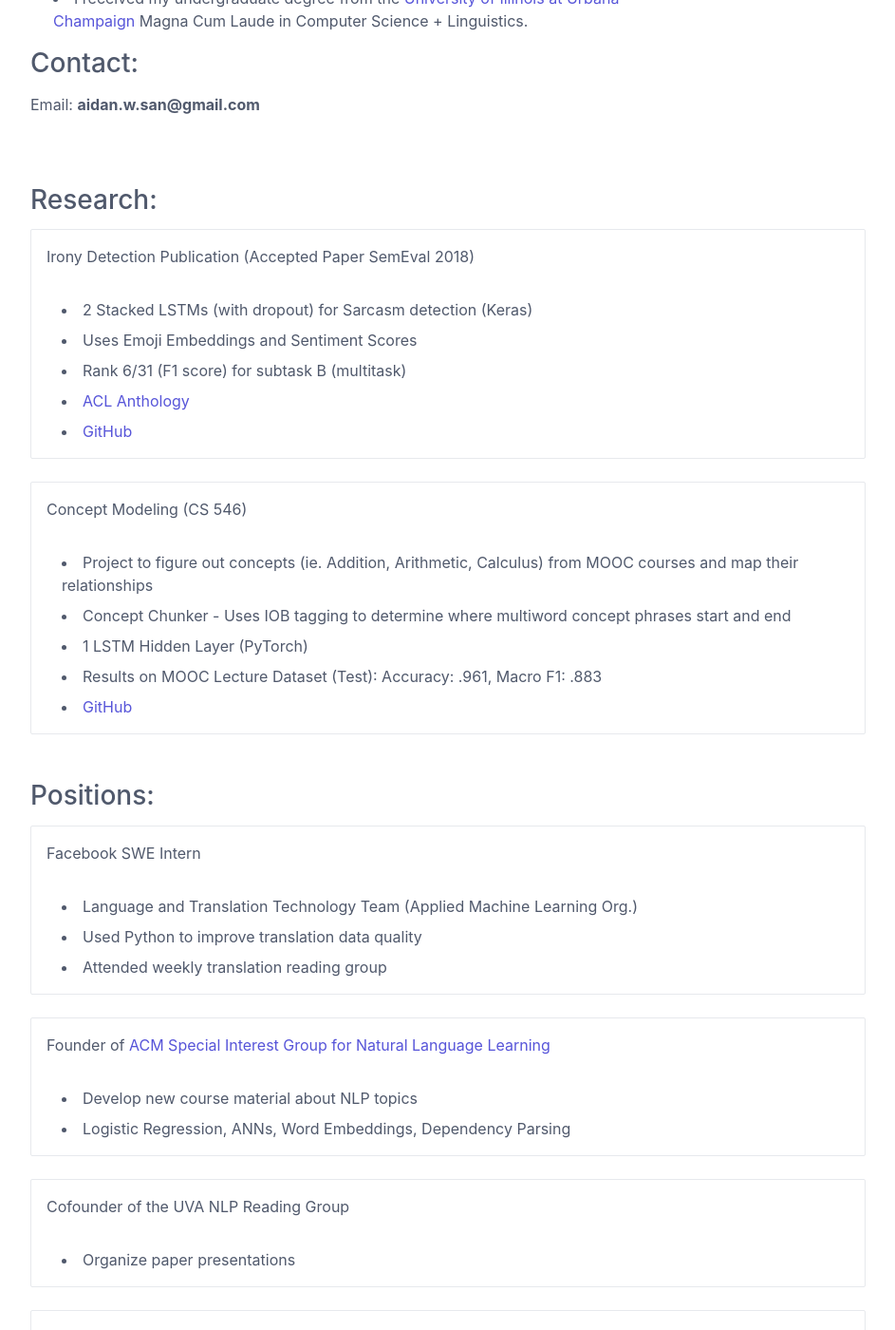
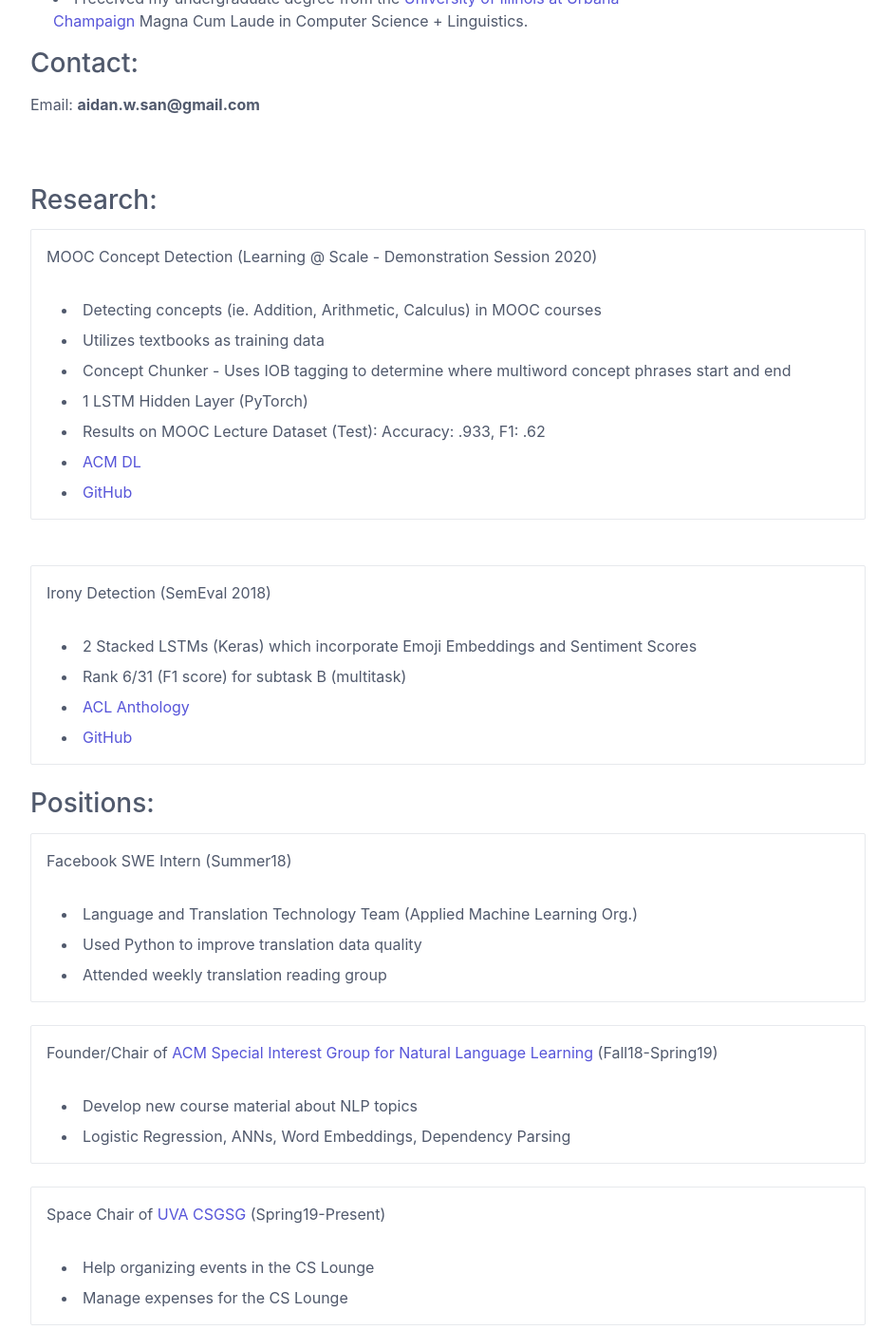
Before and after one commit to aidansan/aidansan.github.io, a Jekyll site: the page built from index.html, in a window 1280 px wide and 1400 px high, scrolled down 378 px. Shown: the whole window at 95% size, without its empty margins (168-1111 px from the left). Built offline with Jekyll 4.4.1, drawn with Linux system fonts in a browser that asks for light colours; some of the changed text lies outside the part shown.

Commit message:
Update index.html

```diff
--- a/index.html
+++ b/index.html
@@ -25,40 +25,40 @@
 <h3>Research: </h3>
 <div class="panel">
   <div class="panel-header">
-    <div class="panel-title">Irony Detection Publication (Accepted Paper SemEval 2018)</div>
+    <div class="panel-title">MOOC Concept Detection (Learning @ Scale - Demonstration Session 2020)</div>
   </div>
   <div class="panel-body">
     <ul>
-      <li>2 Stacked LSTMs (with dropout) for Sarcasm detection (Keras)</li>
-      <li>Uses Emoji Embeddings and Sentiment Scores</li>
+        <li>Detecting concepts (ie. Addition, Arithmetic, Calculus) in
+MOOC courses</li>
+        <li>Utilizes textbooks as training data</li>
+        <li>Concept Chunker - Uses IOB tagging to determine where multiword
+concept phrases start and end</li>
+        <li> 1 LSTM Hidden Layer (PyTorch) </li>
+        <li>Results on MOOC Lecture Dataset (Test): Accuracy: .933, F1: .62</li>
+        <li><a href="https://dl.acm.org/doi/10.1145/3386527.3406749">ACM DL</li>
+        <li><a href="https://github.com/ConceptModeling/concept-chunker">GitHub</a></li>
+    </ul>
+  </div>
+</div>
+    <br><br>
+<div class="panel">
+  <div class="panel-header">
+    <div class="panel-title">Irony Detection (SemEval 2018)</div>
+  </div>
+  <div class="panel-body">
+    <ul>
+      <li>2 Stacked LSTMs (Keras) which incorporate Emoji Embeddings and Sentiment Scores</li>
       <li>Rank 6/31 (F1 score) for subtask B (multitask)</li>
       <li><a href="http://aclweb.org/anthology/S18-1091">ACL Anthology</a>
       <li><a href="https://github.com/Muakasan/RDST-semeval2018-task3">GitHub</a></li>
     </ul>
   </div>
 </div><br>
-<div class="panel">
-  <div class="panel-header">
-    <div class="panel-title">Concept Modeling (CS 546)</div>
-  </div>
-  <div class="panel-body">
-    <ul>
-        <li>Project to figure out concepts (ie. Addition, Arithmetic, Calculus) from
-MOOC courses and map their relationships</li>
-        <li>Concept Chunker - Uses IOB tagging to determine where multiword
-concept phrases start and end</li>
-        <li> 1 LSTM Hidden Layer (PyTorch) </li>
-        <li>Results on MOOC Lecture Dataset (Test): Accuracy: .961, Macro
-F1: .883</li>
-        <li><a href="https://github.com/ConceptModeling/concept-chunker">GitHub</a></li>
-    </ul>
-  </div>
-</div>
-    <br><br>
 <h3>Positions: </h3>
 <div class="panel">
   <div class="panel-header">
-    <div class="panel-title">Facebook SWE Intern</div>
+    <div class="panel-title">Facebook SWE Intern (Summer18)</div>
   </div>
   <div class="panel-body">
     <ul>
@@ -70,7 +70,7 @@
 </div><br>
 <div class="panel">
   <div class="panel-header">
-    <div class="panel-title">Founder of <a href="https://acm.illinois.edu/sigs">ACM Special Interest Group for Natural Language Learning</a></div>
+    <div class="panel-title">Founder/Chair of <a href="https://acm.illinois.edu/sigs">ACM Special Interest Group for Natural Language Learning</a> (Fall18-Spring19)</div>
   </div>
   <div class="panel-body">
     <ul>
@@ -81,7 +81,18 @@
 </div><br>
 <div class="panel">
   <div class="panel-header">
-    <div class="panel-title">Cofounder of the UVA NLP Reading Group</div>
+    <div class="panel-title">Space Chair of <a href="https://csgsg.org/">UVA CSGSG</a> (Spring19-Present)</div>
+  </div>
+  <div class="panel-body">
+    <ul>
+      <li>Help organizing events in the CS Lounge</li>
+      <li>Manage expenses for the CS Lounge</li>
+    </ul>
+  </div>
+</div><br>
+<div class="panel">
+  <div class="panel-header">
+    <div class="panel-title">Cofounder of the UVA NLP Reading Group (Fall19-Spring20)</div>
   </div>
   <div class="panel-body">
     <ul>
@@ -91,7 +102,18 @@
 </div><br>
 <div class="panel">
   <div class="panel-header">
-    <div class="panel-title">Course Assistant for Datastructures (CS225)</div>
+    <div class="panel-title">Founder/Chair of <a href="https://acm.illinois.edu/sigs">ACM Special Interest Group for Natural Language Learning</a> (Fall18-Spring19)</div>
+  </div>
+  <div class="panel-body">
+    <ul>
+      <li>Develop new course material about NLP topics</li>
+      <li>Logistic Regression, ANNs, Word Embeddings, Dependency Parsing</li>
+    </ul>
+  </div>
+</div><br>
+<div class="panel">
+  <div class="panel-header">
+    <div class="panel-title">Course Assistant for Datastructures - CS225 (Fall17-Fall18)</div>
   </div>
   <div class="panel-body">
     <ul>
```
